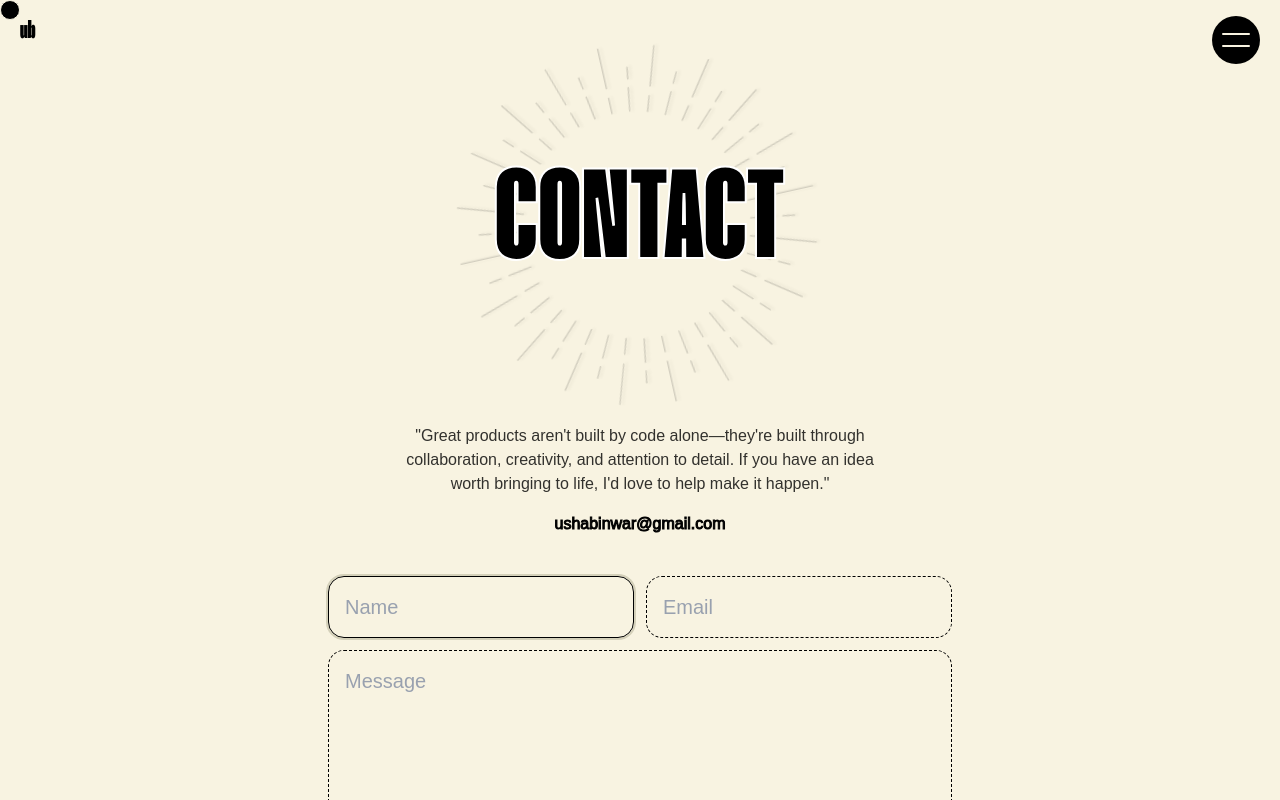
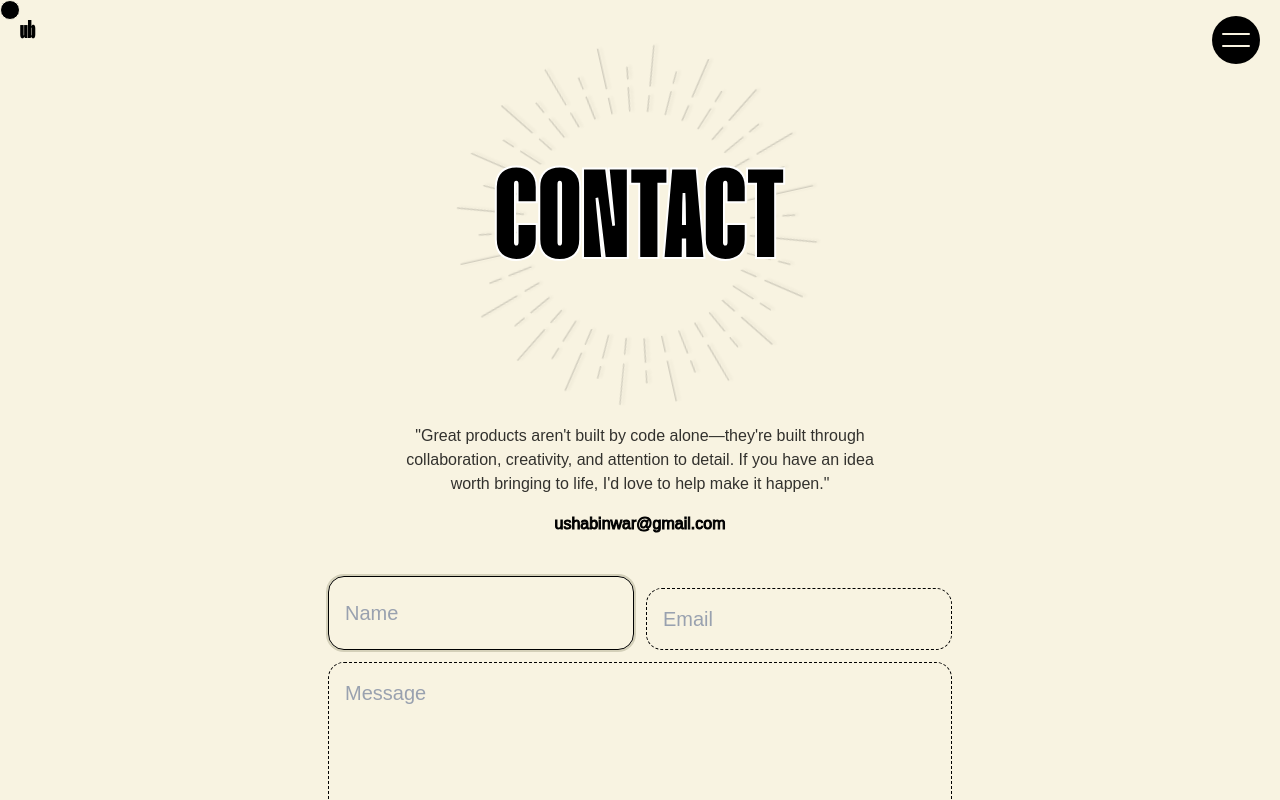
Before and after one commit to ushabinwar/my-portfolio, a React (Vite) app: page /contact in a window 1280 px wide. Shown: the top 800 px of the page. Built offline with nearby package versions, Linux system fonts and the light colour scheme.

Commit message:
some tyle changes

```diff
--- a/src/components/Contact/ContactForm.jsx
+++ b/src/components/Contact/ContactForm.jsx
@@ -48,10 +48,10 @@ const ContactForm = () => {
           CONTACT
         </h1>
       </div>
-       <p className='w-full  flex m-auto md:w-[40%] text-md text-center opacity-80 my-4'>"Great products aren't built by code alone—they're built through collaboration, creativity, and attention to detail. If you have an idea worth bringing to life, I'd love to help make it happen."</p>
+       <p className='w-full  flex m-auto lg:w-[40%] text-md text-center opacity-80 my-4'>"Great products aren't built by code alone—they're built through collaboration, creativity, and attention to detail. If you have an idea worth bringing to life, I'd love to help make it happen."</p>
       <h4 className='text-center [-webkit-text-stroke:1px_black] mt-2 '>ushabinwar@gmail.com</h4>
-      <form className=' md:w-1/2 md:m-auto ' onSubmit={sendEmail} ref={formRef}>
-       <div className='md:flex gap-3 mt-10'>
+      <form className=' lg:w-1/2 md:w-2/3 md:m-auto ' onSubmit={sendEmail} ref={formRef}>
+       <div className='lg:flex gap-3 mt-10'>
         <input
           className=' w-full  px-4 py-4 rounded-2xl border border-dashed border-black text-xl    placeholder:text-gray-400
              focus:outline-none
@@ -66,7 +66,7 @@ const ContactForm = () => {
           autoFocus
         />
         <input
-          className='w-full px-4 py-4 rounded-2xl border border-dashed border-black text-xl mt-3 md:mt-0  placeholder:text-gray-400
+          className='w-full px-4 py-4 rounded-2xl border border-dashed border-black text-xl mt-3 mg:mt-0  placeholder:text-gray-400
              focus:outline-none
              focus:border-solid
              focus:border-black
```
